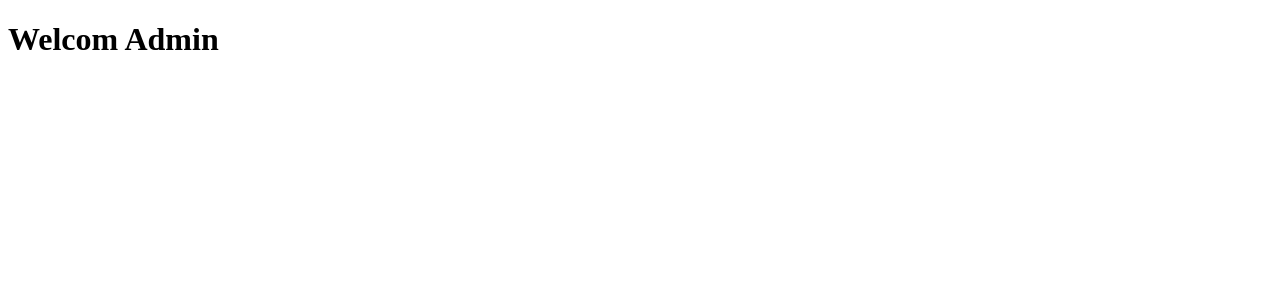
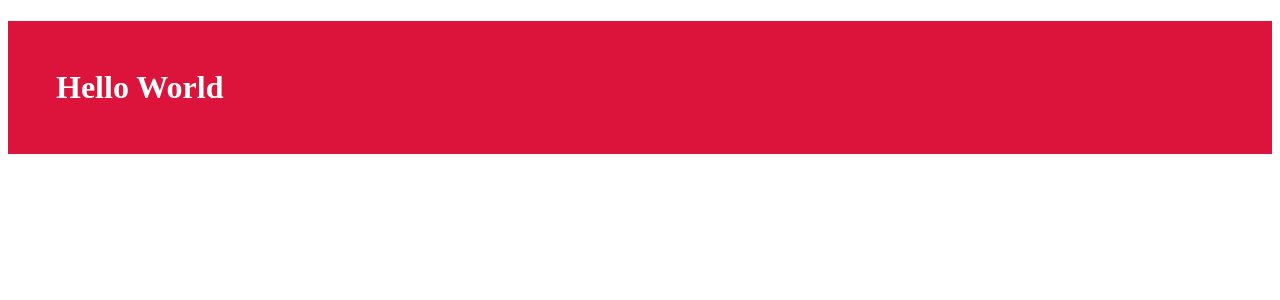
Before and after one commit to Muhammad-Zohaib-42/react-monster-master-class, a React (Vite) app in the folder intro/: page / in a window 1280 px wide. Shown: the top 300 px of the page. Built offline with nearby package versions, Linux system fonts and the light colour scheme.

Commit message:
learn about inline styles in react and practice it

```diff
--- a/intro/src/App.jsx
+++ b/intro/src/App.jsx
@@ -1,11 +1,8 @@
 const App = () => {
-  const isLoggedIn = true
-  const isAdmin = true
-
-  return <>
-     {isLoggedIn && isAdmin && <h1>Welcom Admin</h1>}
-     {isLoggedIn && !isAdmin && <h1>Welcome user</h1>}
-  </>
+  const styles = {color: "white", backgroundColor: "crimson", padding: "3rem"}
+  return (
+    <h1 style={styles}>Hello World</h1>
+  )
 }
 
 export default App
```
